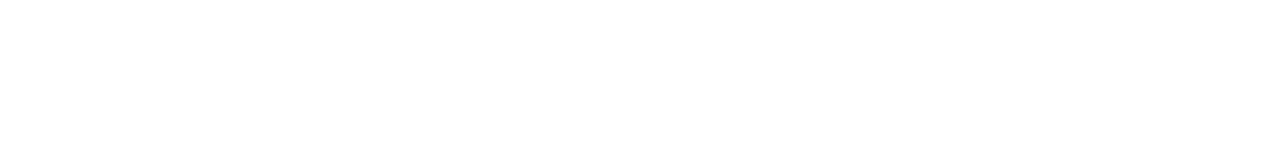
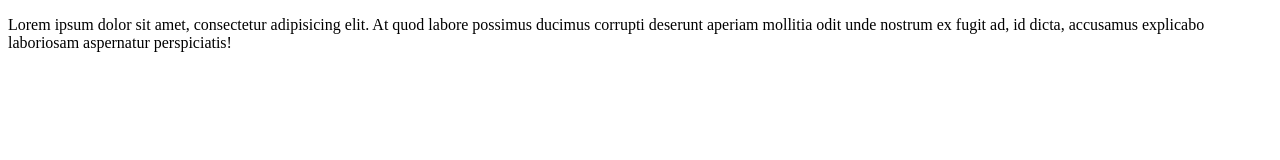
Before and after one commit to livianalanda/projeto-1, a plain HTML site: page index.html in a window 1280 px wide. Drawn offline with Linux system fonts and the light colour scheme.

Commit message:
Adicionado texto no body

```diff
--- a/index.html
+++ b/index.html
@@ -14,7 +14,7 @@
 </head>
 
 <body>
-
+    <p>Lorem ipsum dolor sit amet, consectetur adipisicing elit. At quod labore possimus ducimus corrupti deserunt aperiam mollitia odit unde nostrum ex fugit ad, id dicta, accusamus explicabo laboriosam aspernatur perspiciatis!</p>
 </body>
 
 </html>
```
